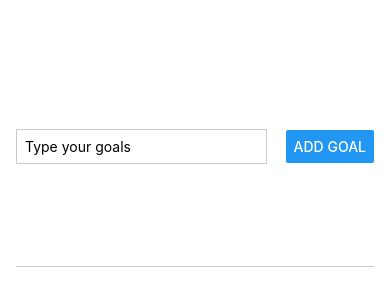
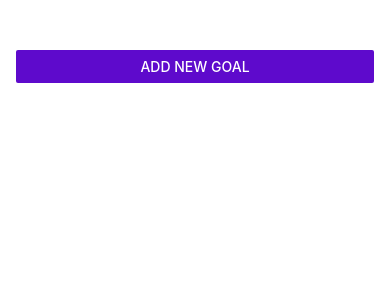
Before and after one commit to Sandip1447/React-Basics, a React Native app: screen / in a window 390 px wide. Shown: the top 306 px of the page. Built offline with nearby package versions, Linux system fonts and the light colour scheme.

Commit message:
Adding new Modal

```diff
--- a/App.js
+++ b/App.js
@@ -1,11 +1,16 @@
 import { useState } from "react";
-import { StyleSheet, View, FlatList } from "react-native";
+import { StyleSheet, View, FlatList, Button } from "react-native";
 
 import GoalItem from "./components/GoalItem";
 import GoalInput from "./components/GoalInput";
 
 export default function App() {
   const [courseGoals, setCourseGoals] = useState([]);
+  const [modalIsVisible, setModalVisible] = useState(false);
+
+  function startAddGoalHandler() {
+    setModalVisible(true);
+  }
 
   function addGoalHandler(enteredGoalText) {
     setCourseGoals((currentCourseGoals) => [
@@ -22,7 +27,12 @@
 
   return (
     <View style={styles.appContainer}>
-      <GoalInput onClickAddGoal={addGoalHandler} />
+      <Button
+        title="Add New Goal"
+        color="#5e0acc"
+        onPress={startAddGoalHandler}
+      />
+      <GoalInput visible={modalIsVisible} onClickAddGoal={addGoalHandler} />
       <View style={styles.goalsContainer}>
         <FlatList
           data={courseGoals}
--- a/components/GoalInput.js
+++ b/components/GoalInput.js
@@ -1,5 +1,5 @@
 import { useState } from "react";
-import { StyleSheet, View, TextInput, Button } from "react-native";
+import { StyleSheet, View, TextInput, Button, Modal } from "react-native";
 
 function GoalInput(props) {
   const [enteredGoalText, setEnteredGoalText] = useState("");
@@ -10,10 +10,11 @@
 
   function addGoalHandler() {
     props.onClickAddGoal(enteredGoalText);
-    setEnteredGoalText('');
+    setEnteredGoalText("");
   }
 
   return (
+    <Modal visible={props.visible} animationType="slide">
       <View style={styles.inputContainer}>
         <TextInput
           style={styles.textInput}
@@ -23,6 +24,7 @@
         />
         <Button title="Add Goal" onPress={addGoalHandler} />
       </View>
+    </Modal>
   );
 }
 
```
Lines whose indentation alone changed are shown as unchanged.
